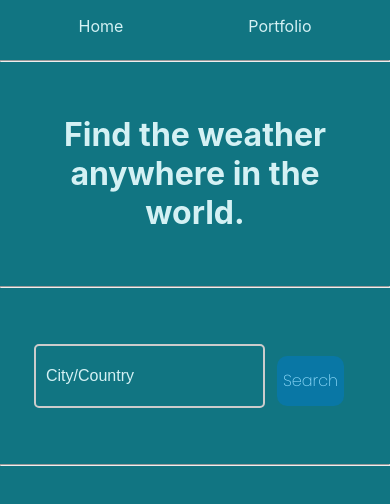
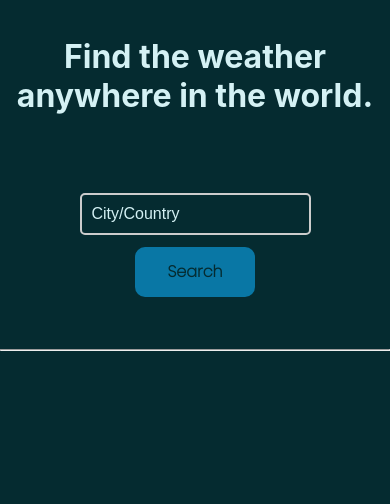
Before and after one commit to moesecc/weather-final, a React (Create React App) app: page / in a window 390 px wide. Shown: the top 504 px of the page. Built offline with nearby package versions, Linux system fonts and the light colour scheme.

Commit message:
responsive

```diff
--- a/src/App.css
+++ b/src/App.css
@@ -1,19 +1,15 @@
-@import url('https://fonts.googleapis.com/css2?family=Dancing+Script&family=Mulish:wght@200&family=Poppins:wght@200&display=swap');
-@import url('https://fonts.googleapis.com/css2?family=Comfortaa:wght@500&family=Dancing+Script&display=swap');
+@import url("https://fonts.googleapis.com/css2?family=Dancing+Script&family=Mulish:wght@200&family=Poppins:wght@200&display=swap");
+@import url("https://fonts.googleapis.com/css2?family=Comfortaa:wght@500&family=Dancing+Script&display=swap");
 
-:root{
-    --bg-color: #117582;
-    --font-color: #D4F1F4;
+:root {
+  --bg-color: #052b30;
+  --font-color: #d4f1f4;
 }
-
 
 * {
   background-color: var(--bg-color);
   color: var(--font-color);
-
 }
-
-
 
 .current {
   display: block;
@@ -27,26 +23,24 @@
   text-align: center;
   display: flex;
   justify-content: space-evenly;
-    font-family: 'Dancing Script', cursive;
-
+  font-family: "Dancing Script", cursive;
 }
 
 .form {
-    padding: 3rem;
   justify-content: center;
   display: flex;
-    height: 4rem;
-
+  margin: 40px;
 }
 
-.h1 {
-    display: block;
+.header {
+  display: flex;
+  justify-content: center;
   text-align: center;
-    padding: 2rem;
+  padding: 1rem;
 }
 
 h2 {
-    font-family: 'Comfortaa', cursive;
+  font-family: "Comfortaa", cursive;
 }
 
 .input {
@@ -56,7 +50,6 @@ h2 {
   font-size: 16px;
   color: #8dd9f9;
   outline: none;
-
 }
 
 .input:focus {
@@ -76,42 +69,42 @@ h2 {
   background: #0977a5;
   justify-content: center;
   align-items: center;
-    box-shadow: -5px -5px 15px #D4F1F4, 5px 5px 15px #75E6DA inset 5px 5px 10px #189AB4, inset -5px -5px 10px #05445E;
-    font-family: 'Poppins', sans-serif;
+  box-shadow: -5px -5px 15px #d4f1f4,
+    5px 5px 15px #75e6da inset 5px 5px 10px #189ab4,
+    inset -5px -5px 10px #05445e;
+  font-family: "Poppins", sans-serif;
   border: none;
   font-size: 16px;
-    color: #8dd9f9;
+  font-weight: 900;
+  color: var(--bg-color);
   transition: 499ms;
 }
 
 button:hover {
-    box-shadow: -5px -5px 15px #75E6DA, 5px 5px 15px #D4F1F4, inset 5px 5px 10px #189AB4, inset -5px -5px 10px #05445E;
+  box-shadow: -5px -5px 15px #75e6da, 5px 5px 15px #d4f1f4,
+    inset 5px 5px 10px #189ab4, inset -5px -5px 10px #05445e;
   color: #d6d6d6;
   transition: 500ms;
 }
-
-
 
 fieldset {
   border-radius: 10px;
 }
 
-
 .data {
-
-    display: block;
+  display: flex;
+  flex-direction: column;
+  justify-content: center;
+  gap: 40px;
   text-align: center;
   max-width: 100%;
+  padding: 1rem;
 }
 
 .current {
   display: flex;
   padding: 1rem 5rem 1rem 5rem;
-
-
-
 }
-
 
 .navbar {
   display: flex;
@@ -123,7 +116,21 @@ fieldset {
   list-style: none;
 }
 
-
 h2 {
   font-style: italic;
 }
+
+@media (max-width: 600px) {
+  .form {
+    flex-direction: column;
+    justify-content: center;
+    align-items: center;
+  }
+}
+
+@media (max-width: 600px) {
+  .display {
+    justify-content: center;
+    padding: 1rem;
+  }
+}
--- a/src/App.js
+++ b/src/App.js
@@ -11,19 +11,13 @@ function App() {
       `https://api.weatherapi.com/v1/current.json?key=7b96e15176bf400498a181557230406&q=${city}`
     );
     setWeatherData(data);
-    console.log(data);
   };
   return (
     <div className="App">
-      <header>
-        <nav className="navbar">
-          <li>Home</li>
-          <li>Portfolio</li>
-        </nav>
+      <header className="header">
+        <h1 className="h1">Find the weather anywhere in the world.</h1>
       </header>
-      <hr />
-      <h1 className="h1">Find the weather anywhere in the world.</h1>
-      <hr />
+
       <form onSubmit={handleSubmit}>
         <div className="form">
           <input
```
Lines whose indentation alone changed are shown as unchanged.
